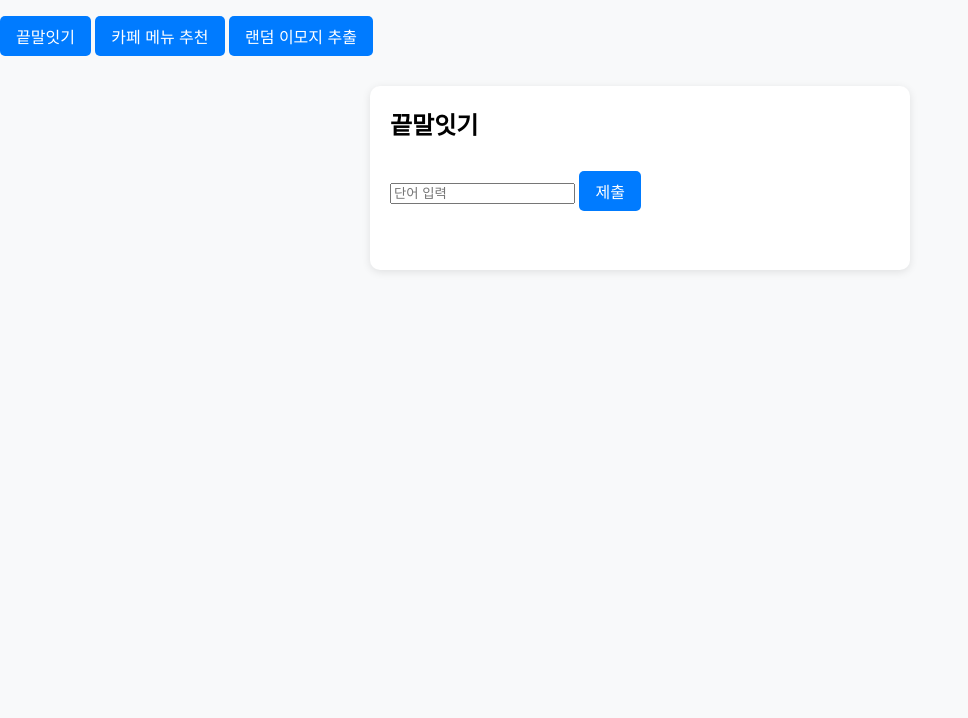
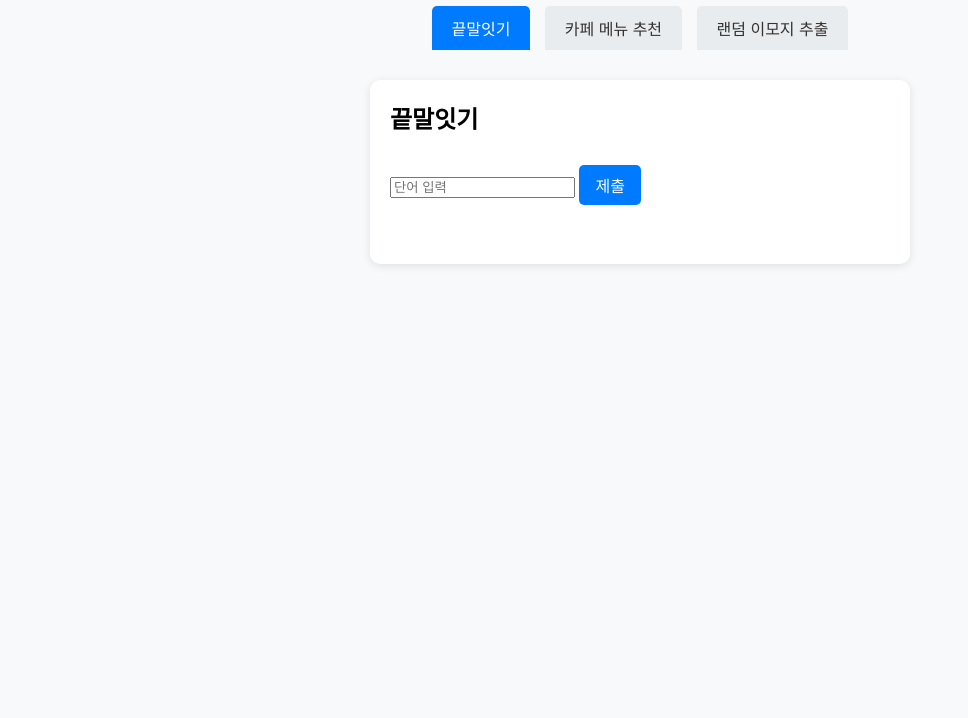
Before and after one commit to S2YANA/my_custom_page, a plain HTML site: page index.html in a window 1280 px wide. Shown: the part 82-800 px from the top of the page, without its empty margins (0-968 px from the left). Drawn offline with Linux system fonts and the light colour scheme.

Commit message:
[By. MCP] 각 기능 탭 UI 스타일 추가

```diff
--- a/style.css
+++ b/style.css
@@ -1,6 +1,11 @@
 body { font-family: 'Arial', sans-serif; background: #f8f9fa; margin: 0; padding: 0; }
 h1 { text-align: center; margin-top: 30px; }
 section { background: #fff; margin: 30px auto; padding: 20px; border-radius: 10px; width: 90%; max-width: 500px; box-shadow: 0 2px 8px rgba(0,0,0,0.1); }
+.tabs { text-align: center; margin-top: 20px; }
+.tab-btn { padding: 10px 20px; margin: 0 5px; border: none; border-radius: 5px 5px 0 0; background: #e9ecef; color: #333; font-size: 1em; cursor: pointer; }
+.tab-btn.active, .tab-btn:hover { background: #007bff; color: #fff; }
+.tab-content { animation: fadeIn 0.3s; }
+@keyframes fadeIn { from { opacity: 0; } to { opacity: 1; } }
 h2 { margin-top: 0; }
 button { padding: 8px 16px; margin-top: 10px; cursor: pointer; border: none; border-radius: 5px; background: #007bff; color: #fff; font-size: 1em; }
 button:hover { background: #0056b3; }
```
